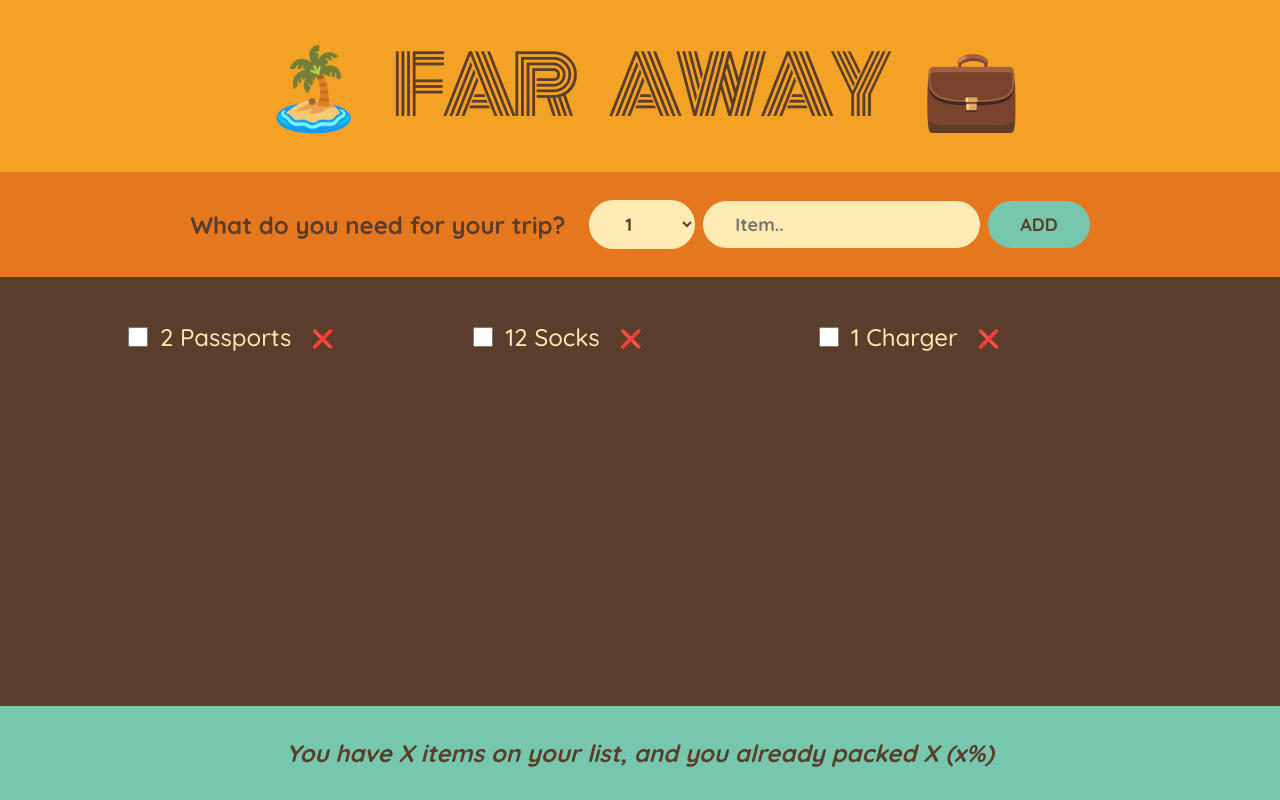
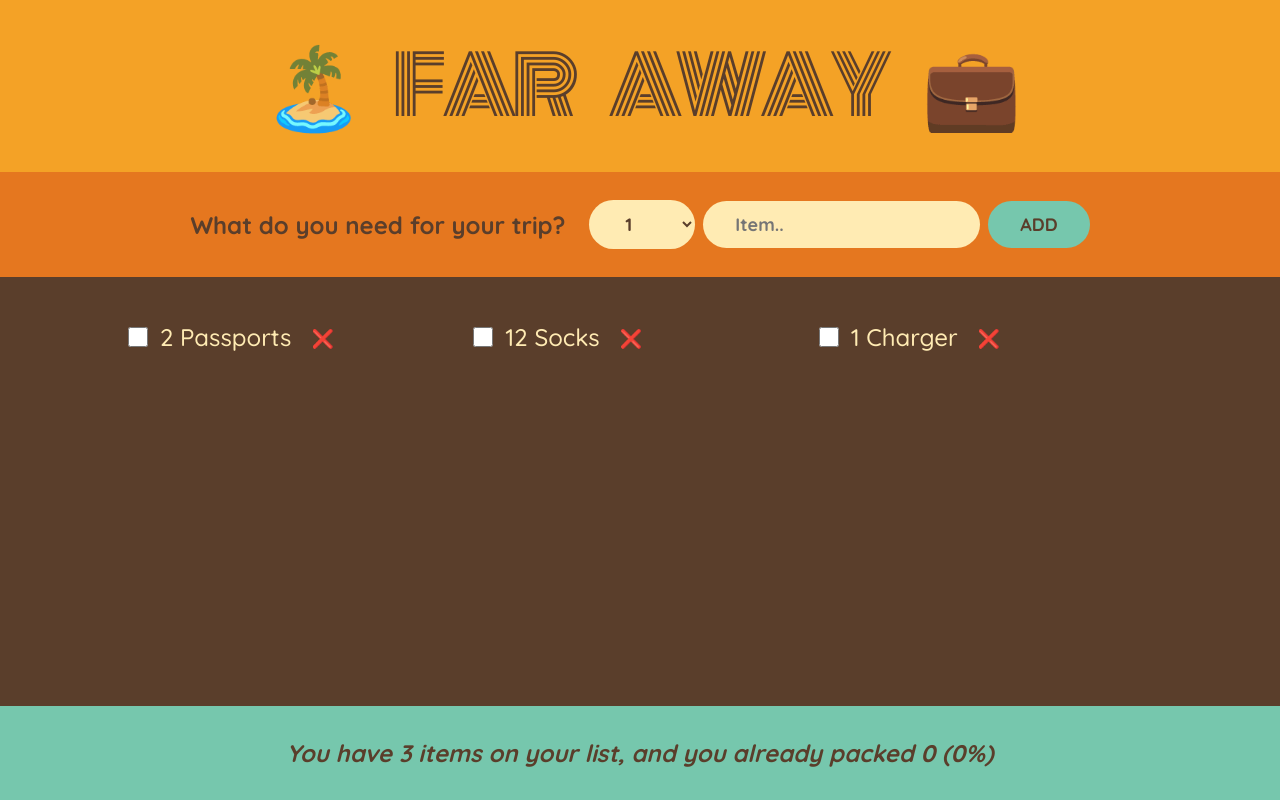
Before and after one commit to Amjadshaik14/React-Projects-, a React (Vite) app in the folder Trip to-do list/: page / in a window 1280 px wide. Built offline with nearby package versions, Linux system fonts and the light colour scheme.

Commit message:
Adding the statistics functionality using derived state

```diff
--- a/Trip to-do list/src/App.jsx
+++ b/Trip to-do list/src/App.jsx
@@ -25,7 +25,7 @@
         onDeleteItem={handleDeleteItem}
         onToggleItem={handleToggleItem}
       />
-      <Stats />
+      <Stats items={items} />
     </div>
   );
 }
@@ -108,10 +108,24 @@
     </li>
   );
 }
-function Stats() {
+function Stats({ items }) {
+  if (!items.length)
+    return (
+      <p className="stats">
+        <em>Start adding some items to your list</em>
+      </p>
+    );
+  const numItems = items.length;
+  const numPacked = items.filter((item) => item.packed).length;
+  const packedPercentage = Math.round((numPacked / numItems) * 100);
   return (
     <footer className="stats">
-      <em>You have X items on your list, and you already packed X (x%)</em>
+      <em>
+        {packedPercentage === 100
+          ? "You got everything! Ready to go"
+          : `You have ${numItems} items on your list, and you already packed
+        ${numPacked} (${packedPercentage}%)`}
+      </em>
     </footer>
   );
 }
```
